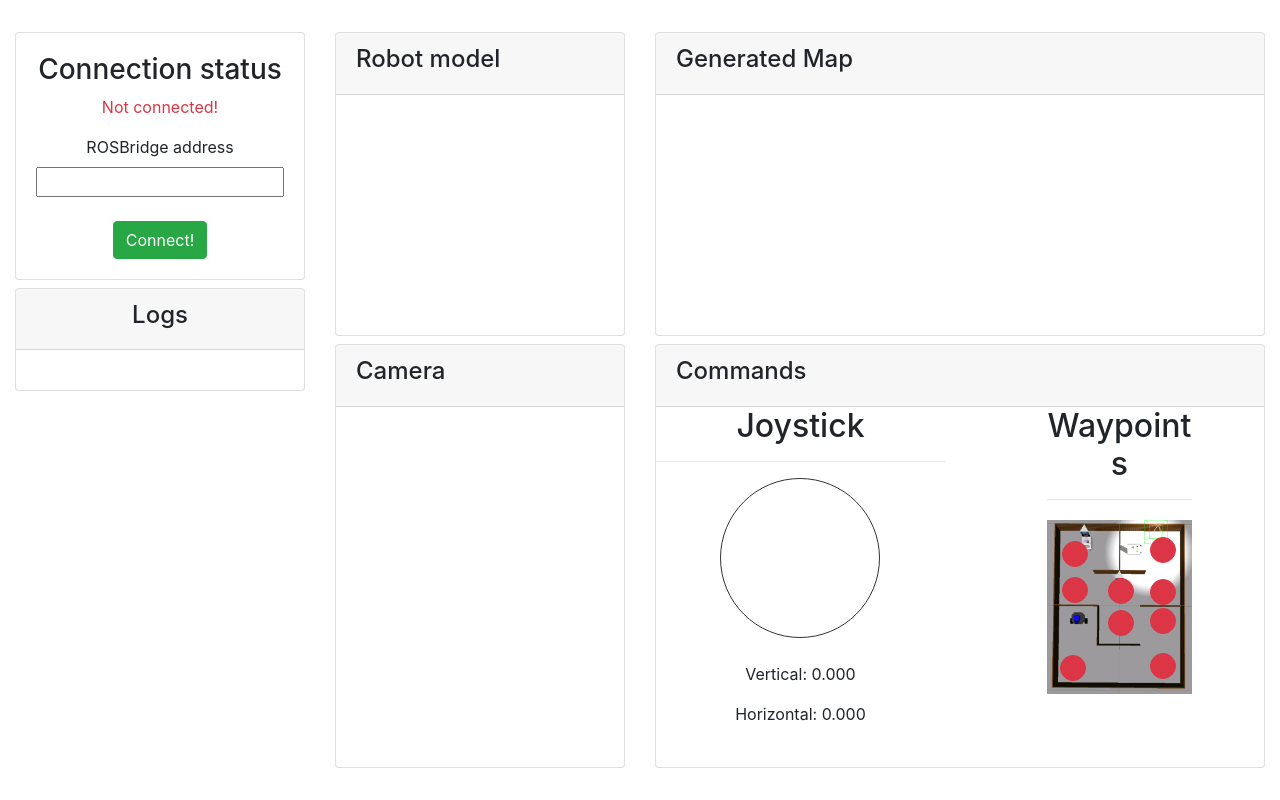
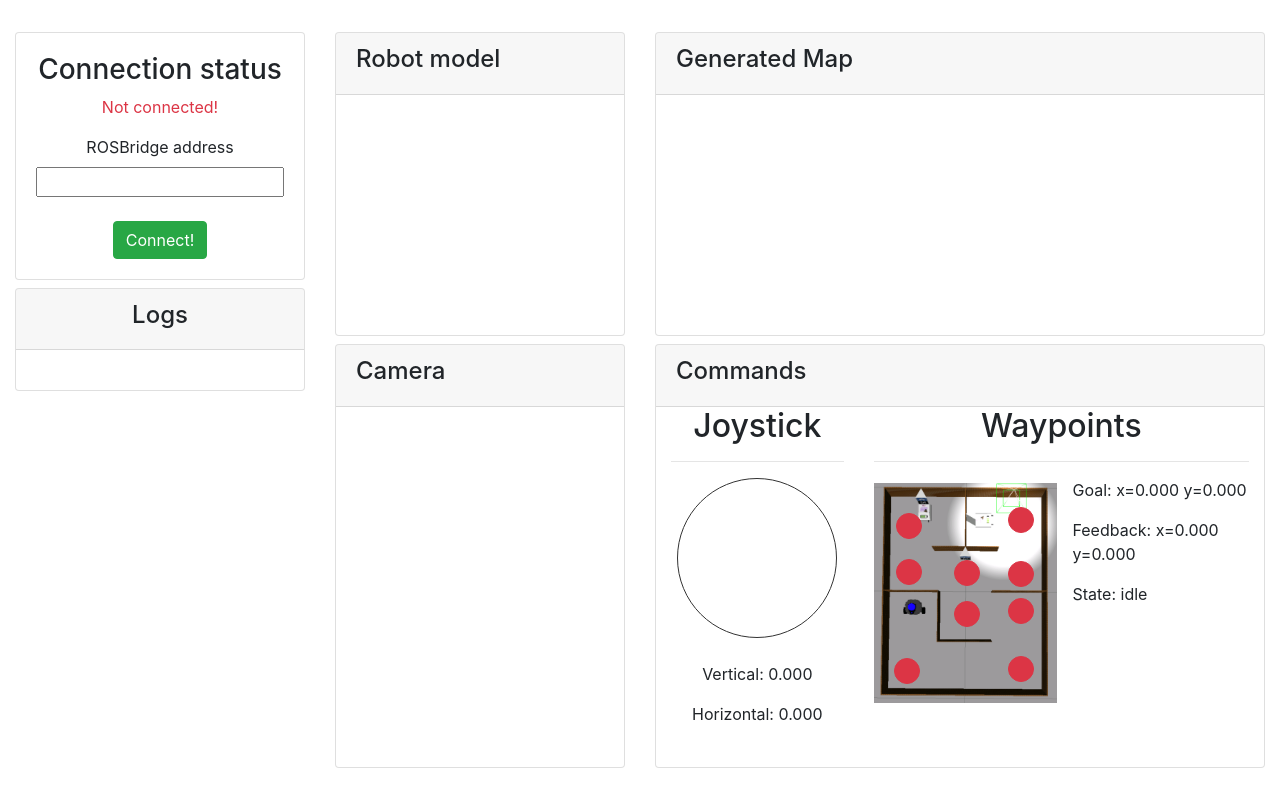
Before and after one commit to chatzialex/tortoisebot_webapp, a plain HTML site: page index.html in a window 1280 px wide. Drawn offline with nearby package versions, Linux system fonts and the light colour scheme; a script that the page names is missing.

Commit message:
add goal info and cancel button

```diff
--- a/index.html
+++ b/index.html
@@ -141,8 +141,9 @@
                                 <h4>Commands</h4>
                             </div>
                             <div class="card-body" style="padding: 0; height: 45vh; min-height: 225px">
-                                <div class="row justify-content-center">
-                                    <div class="col-md-6 col-12 d-flex justify-content-center">
+                                <div class="row justify-content-center"
+                                    style="max-width: 100%; max-height: 100%; margin: 0;">
+                                    <div class="col-md-4 col-12 d-flex justify-content-center">
                                         <!-- Joystick Section -->
                                         <div class="joystick-container text-center w-100">
                                             <h2 class="text-center">Joystick</h2>
@@ -158,12 +159,13 @@
                                             </div>
                                         </div>
                                     </div>
-                                    <div class="col-md-6 col-12 mt-4 mt-md-0 d-flex justify-content-center h-100">
-                                        <div class="joystick-values-container ms-5 h-100">
+                                    <div class="col-md-8 col-12 mt-4 mt-md-0 d-flex justify-content-center h-100">
+                                        <div class="joystick-values-container ms-5 w-100 h-100">
                                             <h2 class="text-center">Waypoints</h2>
                                             <hr />
+                                            <div class="d-flex h-100 w-100">
                                                 <div
-                                                class="d-flex flex-column justify-content-center align-items-center h-100">
+                                                    class="d-flex flex-column justify-content-center align-items-center h-100 w-100">
                                                     <!-- Container with Background Image -->
                                                     <div class="position-relative" style="background-image: url('tortoise-waypoints.png');
                                                             background-size: contain;
@@ -172,7 +174,8 @@
                                                             width: 100%;
                                                             padding-bottom: 125%;
                                                             position: relative;
-                                                            height: 0;">
+                                                            height: 0;
+                                                            overflow: hidden;">
                                                         <!-- Circular Red Button -->
                                                         <button class="btn btn-danger rounded-circle"
                                                             style="width: 10%; height: auto; aspect-ratio: 1; position: absolute; top: 21%; left: 19%; transform: translate(-50%, -50%);"
@@ -203,6 +206,18 @@
                                                             @click='sendGoal({ position: {x: 0.67, y:0.5 , z: 0} })'></button>
                                                     </div>
                                                 </div>
+
+                                                <div class="d-flex flex-column justify-content-center w-100 h-100"
+                                                    style="padding-left: 15px;">
+                                                    <p class="mb-3">Goal: x={{action.goal.position.x.toFixed(3)}}
+                                                        y={{ action.goal.position.y.toFixed(3) }}</p>
+                                                    <p class="mb-3">Feedback: x={{ action.feedback.position.x.toFixed(3)
+                                                        }}
+                                                        y={{ action.feedback.position.y.toFixed(3) }}</p>
+                                                    <p class="mb-3">State: {{ action.feedback.state}}</p>
+                                                    <button :disabled="loading" @click="cancelGoal"
+                                                        v-if="connected">Cancel</button>
+                                                </div>
                                             </div>
                                         </div>
                                     </div>
--- a/main.js
+++ b/main.js
@@ -237,7 +237,7 @@ var app = new Vue({
         },
         // action
         sendGoal: function(goal) {
-            this.action_goal = goal
+            this.action.goal = goal
             let actionClient = new ROSLIB.ActionClient({
                 ros : this.ros,
                 serverName : '/tortoisebot_as',
@@ -261,12 +261,14 @@ var app = new Vue({
 
             this.goal.on('result', (result) => {
                 this.action.result = result
+                this.action.feedback.state = "idle"
             })
 
             this.goal.send()
         },
         cancelGoal: function() {
             this.goal.cancel()
+            this.action.feedback.state = "idle"
         },
     },
     mounted() {
```
Lines whose indentation alone changed are shown as unchanged.
